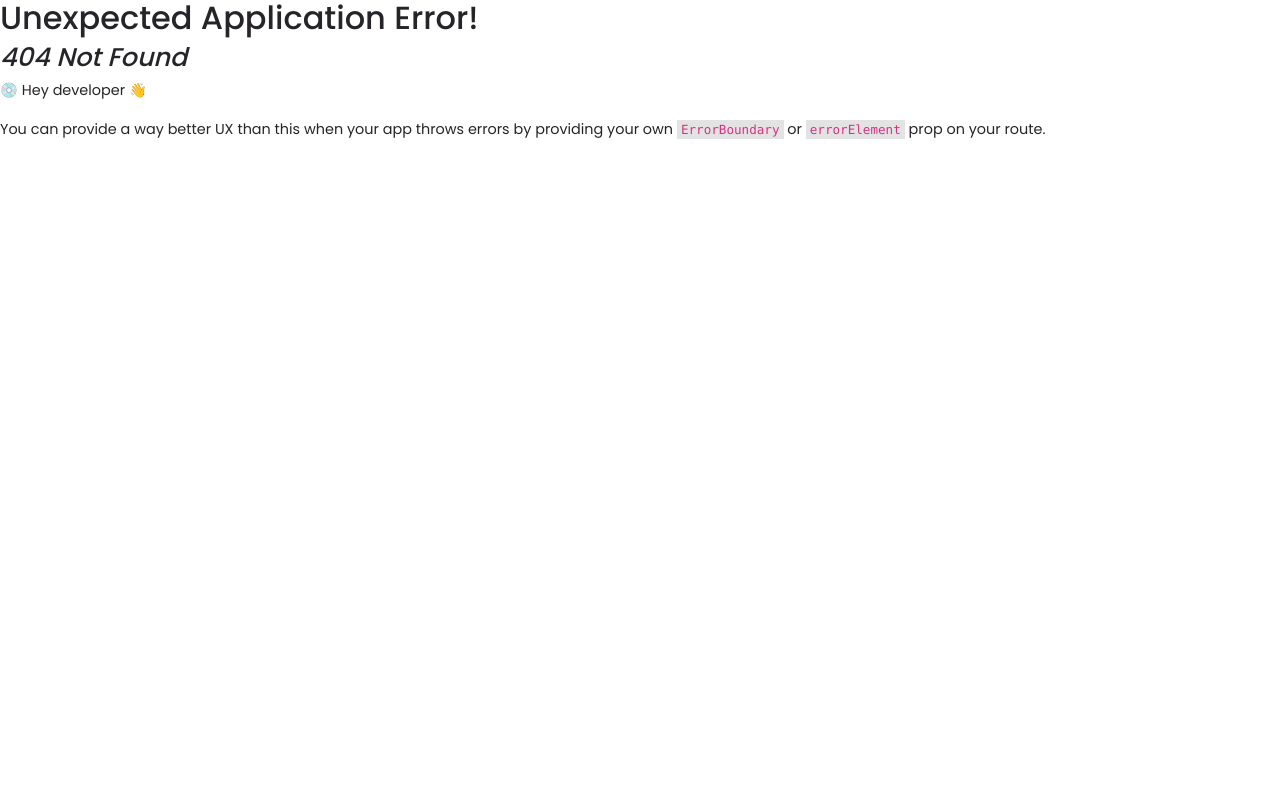
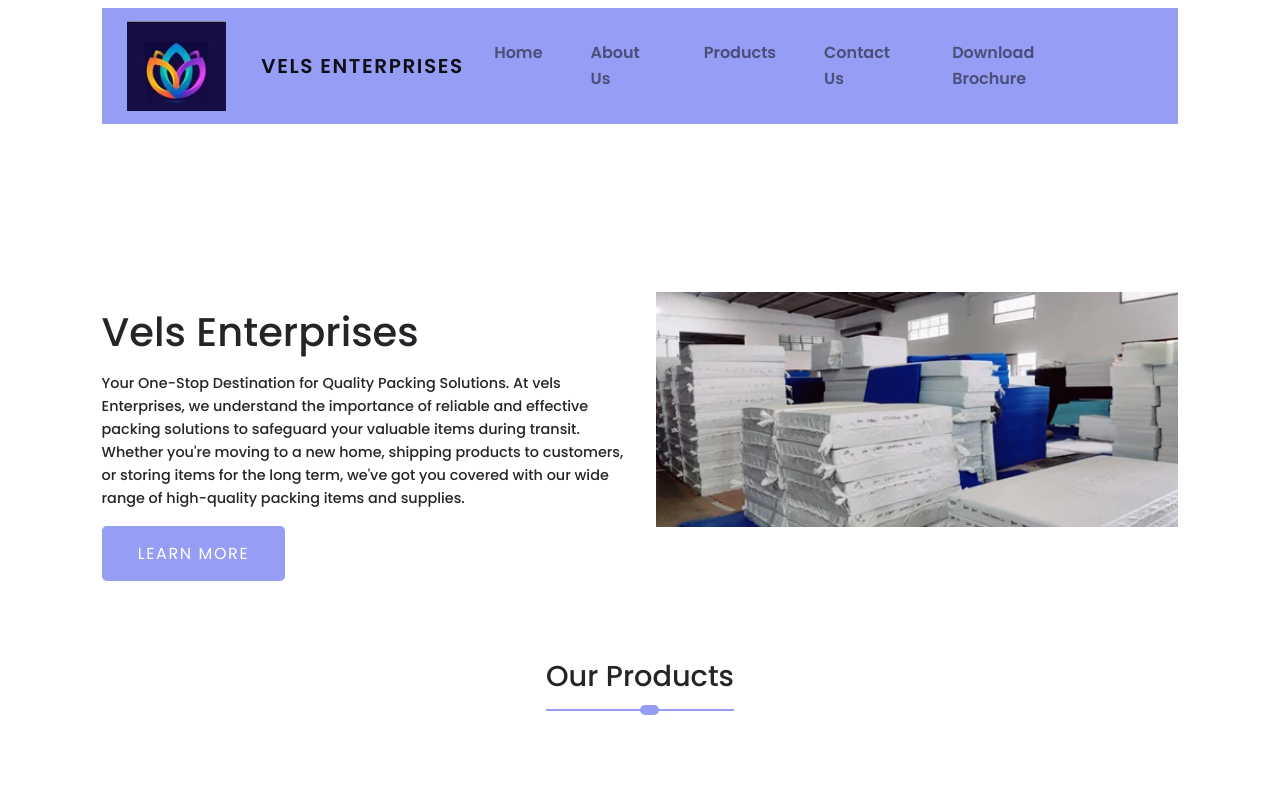
Before and after one commit to yumesh55/test11, a React (Vite) app: page /Home in a window 1280 px wide. Before the commit this address had no page. Shown: the top 796 px of the page. Built offline with nearby package versions, Linux system fonts and the light colour scheme; grey boxes are pictures that could not be loaded.

Commit message:
main js edited for Home routing

```diff
--- a/src/main.jsx
+++ b/src/main.jsx
@@ -17,6 +17,10 @@ const router = createBrowserRouter([
   {
     path: "/Products",
     element: <Products/>
+  },
+  {
+    path: "/Home",
+    element: <App/>
   }
 ]);
 
--- a/src/sections/Categories/Categories.jsx
+++ b/src/sections/Categories/Categories.jsx
@@ -6,6 +6,7 @@ import { BiSelectMultiple } from "react-icons/bi";
 import { IoPricetagOutline } from "react-icons/io5";
 import { GrUserExpert } from "react-icons/gr";
 import { AiOutlineCalendar } from "react-icons/ai";
+import { Link } from 'react-router-dom';
 
 
 const Categories = () => {
@@ -21,7 +22,7 @@ const Categories = () => {
          <CategoriesCard key={category.imgURL} {...category} />
         ))
       }
-<button className='btn1'>More Products</button>
+<Link to='/Products'><button className='btn1'>More Products</button></Link>
     </div>
     <div className='services'>
     <h2>Why Choose Us?</h2>
--- a/src/sections/navbar/Navbar.jsx
+++ b/src/sections/navbar/Navbar.jsx
@@ -15,7 +15,7 @@ const navbar = () => {
       <Navbar.Brand><img className="logo1" src={logo}></img></Navbar.Brand>
       <Navbar.Brand className="logo" href="#home">Vels Enterprises</Navbar.Brand>
       <Nav className="me-auto">
-        <Link to="/navbar"><Nav.Link href="#home">Home</Nav.Link></Link>
+        <Link to="/Home"><Nav.Link href="#home">Home</Nav.Link></Link>
         <Nav.Link href="#About Us">About Us</Nav.Link>
         <Link to="/Products"><Nav.Link href="#Products">Products</Nav.Link></Link>
         <Nav.Link href="#Contact Us">Contact Us</Nav.Link>
```
